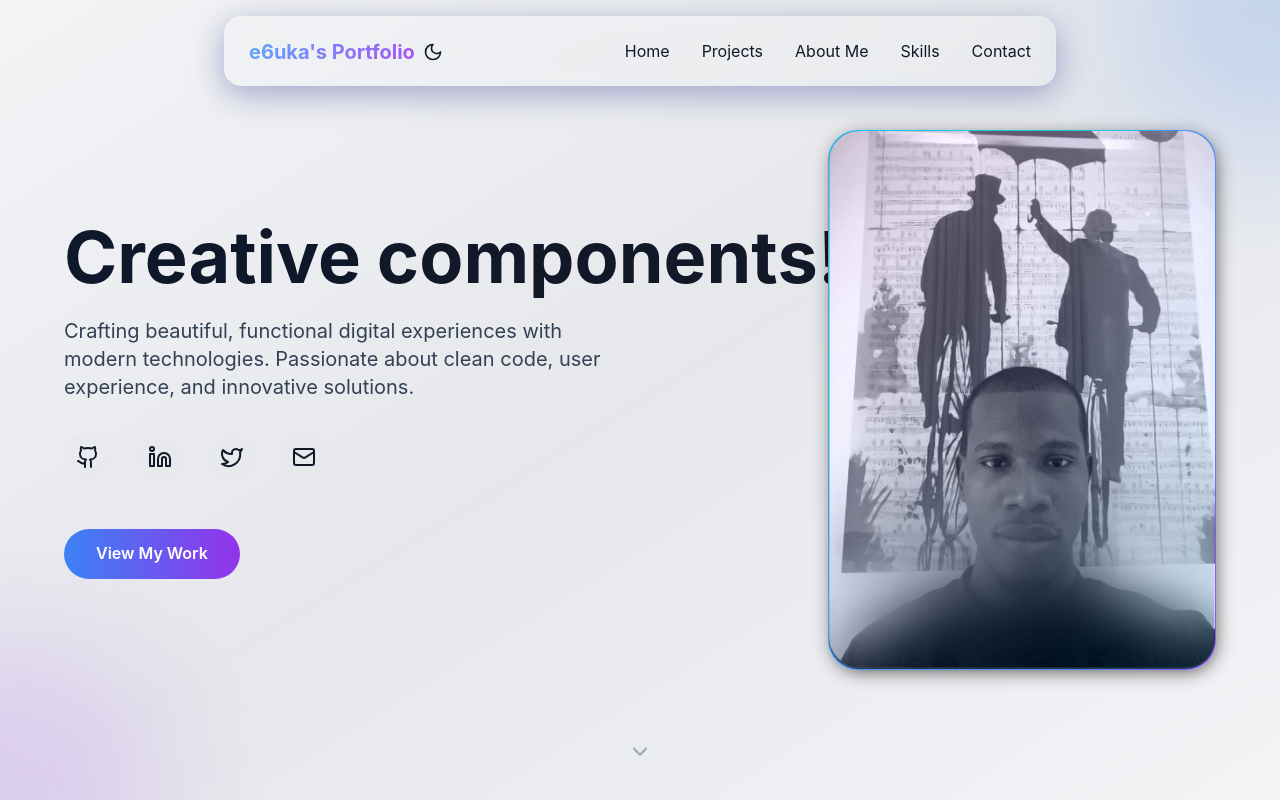
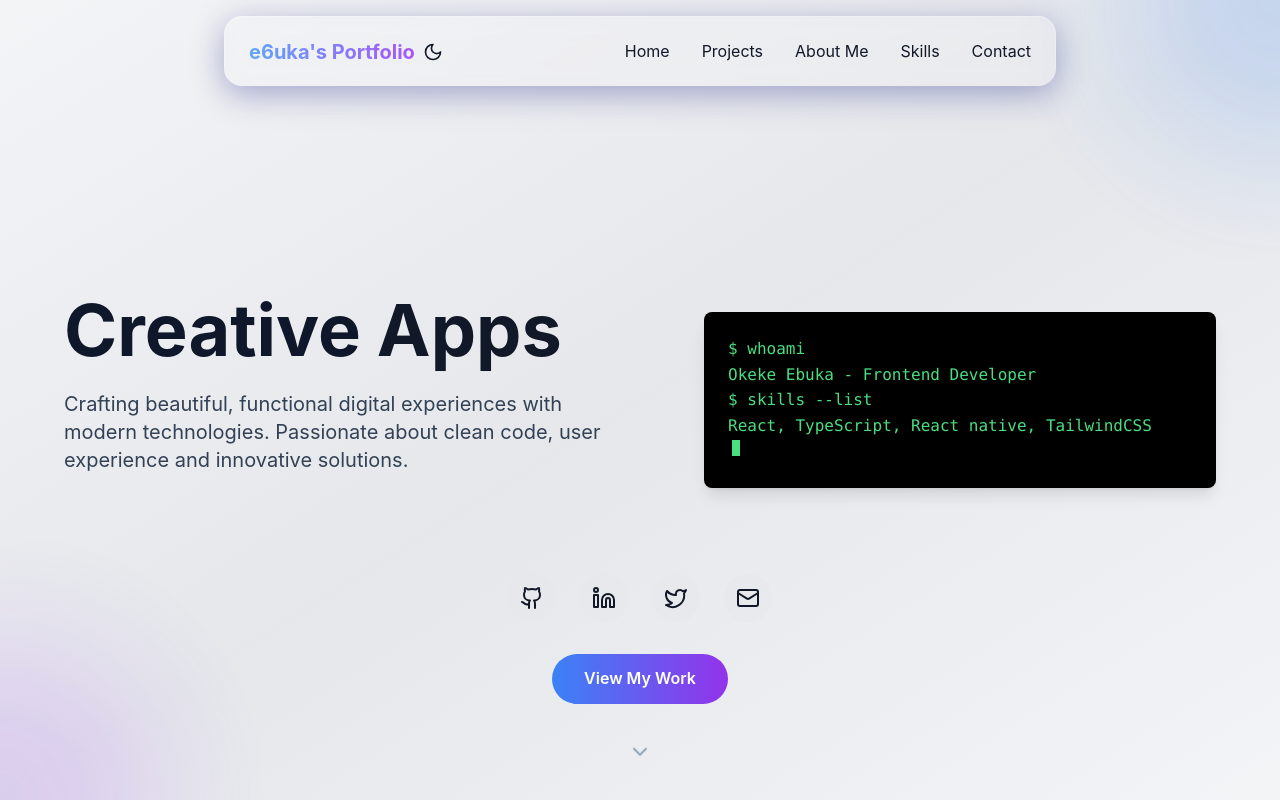
Before and after one commit to e6uka/my-portfolio, a React (Vite) app: page / in a window 1280 px wide. Shown: the top 800 px of the page. Built offline with nearby package versions, Linux system fonts and the light colour scheme.

Commit message:
terminal

```diff
--- a/package.json
+++ b/package.json
@@ -15,6 +15,7 @@
     "lucide-react": "^0.344.0",
     "react": "^18.3.1",
     "react-dom": "^18.3.1",
+    "react-parallax-tilt": "^1.7.304",
     "styled-components": "^6.1.19"
   },
   "devDependencies": {
--- a/src/components/Hero.tsx
+++ b/src/components/Hero.tsx
@@ -1,8 +1,11 @@
 import React, { useEffect, useState } from 'react';
 import { ChevronDown, Github, Linkedin, Mail, Twitter } from 'lucide-react';
 import RotatingText from './RotatingText';
-import ProfileCard from './ProfileCard';
+import Tilt from 'react-parallax-tilt';
+import LetterGlitch from './LetterGlitch';
+
 import { useTheme } from './ThemeProvider';
+import Terminal from './Terminal';
 
 const Hero: React.FC = () => {
   const [isVisible, setIsVisible] = useState(false);
@@ -37,7 +40,7 @@ const Hero: React.FC = () => {
         <div className="absolute -bottom-40 -left-40 w-80 h-80 bg-purple-500/20 rounded-full blur-3xl animate-pulse delay-1000" />
       </div>
 
-      <div className="max-w-6xl relative z-10 flex items-center min-h-screen">
+      <div className="max-w-6xl relative z-10 flex items-center min-h-screen w-full">
         <div className="w-full md:w-1/2 text-center md:text-left">
           <div
             className={`transition-all duration-1000 delay-300 ${
@@ -50,7 +53,7 @@ const Hero: React.FC = () => {
               </span>
               <span className="bg-gradient-to-r from-blue-400 via-purple-500 to-blue-400 bg-clip-text ">
                 <RotatingText
-                  texts={["coding", "components!", "thinking", "development"]}
+                  texts={["Code", "Apps", "Websites", "Logic"]}
                   rotationInterval={3500}
                   transition={{ type: "spring", damping: 25, stiffness: 300 }}
                   initial={{ y: "100%", opacity: 0 }}
@@ -71,16 +74,33 @@ const Hero: React.FC = () => {
           >
             <p className={`text-lg md:text-xl ${theme === 'light' ? 'text-slate-700' : 'text-slate-300'} mb-8 leading-relaxed`}>
               Crafting beautiful, functional digital experiences with modern technologies.
-              Passionate about clean code, user experience, and innovative solutions.
+              Passionate about clean code, user experience and innovative solutions.
             </p>
           </div>
+        </div>
 
+        <div className="hidden md:flex w-full md:w-1/2 justify-end items-center">
+          <Tilt
+            tiltMaxAngleX={5}
+            tiltMaxAngleY={5}
+            glareEnable={true}
+            glareMaxOpacity={0.1}
+            glareColor="#ffffff"
+            glarePosition="all"
+            className={`w-full max-w-lg transition-all duration-1000 delay-500 ${
+              isVisible ? 'opacity-100 translate-y-0' : 'opacity-0 translate-y-8'
+            }`}
+          >
+            <Terminal />
+          </Tilt>
+        </div>
+      </div>
       <div
         className={`transition-all duration-1000 delay-700 ${
           isVisible ? 'opacity-100 translate-y-0' : 'opacity-0 translate-y-8'
-            }`}
+        } absolute bottom-24 left-1/2 -translate-x-1/2 flex flex-col items-center gap-8 z-20 pointer-events-auto`}
       >
-            <div className="flex items-center justify-center md:justify-start gap-6 mb-12">
+        <div className="flex items-center justify-center gap-6">
           <a
             href="https://github.com/e6uka"
             className={`interactive p-3 ${socialIconBgClass} rounded-full transition-all duration-200 hover:scale-110 group`}
@@ -99,12 +119,6 @@ const Hero: React.FC = () => {
           >
             <Twitter className="w-6 h-6 group-hover:text-blue-400 transition-colors" />
           </a>
-              {/* <a
-                href="https://www.instagram.com/bukysgram/"
-                className={`interactive p-3 ${socialIconBgClass} rounded-full transition-all duration-200 hover:scale-110 group`}
-              >
-                <Instagram className="w-6 h-6 group-hover:text-blue-400 transition-colors" />
-              </a> */}
           <a
             href="mailto:clintonokeke56@gmail.com"
             className={`interactive p-3 ${socialIconBgClass} rounded-full transition-all duration-200 hover:scale-110 group`}
@@ -112,29 +126,12 @@ const Hero: React.FC = () => {
             <Mail className="w-6 h-6 group-hover:text-blue-400 transition-colors" />
           </a>
         </div>
-
         <button
           onClick={scrollToProjects}
           className="interactive bg-gradient-to-r from-blue-500 to-purple-600 hover:from-blue-600 hover:to-purple-700 px-8 py-3 rounded-full font-semibold text-white transition-all duration-200 hover:scale-105 hover:shadow-lg"
         >
           View My Work
         </button>
-          </div>
-        </div>
-
-        {/* Profile Card on the right */}
-        <div className="hidden md:flex w-full md:w-1/2 justify-end items-center">
-          <div
-            className={`transition-all duration-1000 delay-500 ${
-              isVisible ? 'opacity-100 translate-y-0' : 'opacity-0 translate-y-8'
-            }`}
-          >
-            <ProfileCard
-              avatarUrl="/src/assets/1.jpg"
-              name=""
-              title="" innerGradient={undefined} miniAvatarUrl={undefined} onContactClick={undefined}/>
-          </div>
-        </div>
       </div>
 
 
--- /dev/null
+++ b/src/components/LetterGlitch.tsx
@@ -0,0 +1,297 @@
+import { useRef, useEffect } from "react";
+
+const LetterGlitch = ({
+  glitchColors = ["#2b4539", "#61dca3", "#61b3dc"],
+  glitchSpeed = 50,
+  centerVignette = false,
+  outerVignette = true,
+  smooth = true,
+}: {
+  glitchColors: string[];
+  glitchSpeed: number;
+  centerVignette: boolean;
+  outerVignette: boolean;
+  smooth: boolean;
+}) => {
+  const canvasRef = useRef<HTMLCanvasElement | null>(null);
+  const animationRef = useRef<number | null>(null);
+  const letters = useRef<
+    {
+      char: string;
+      color: string;
+      targetColor: string;
+      colorProgress: number;
+    }[]
+  >([]);
+  const grid = useRef({ columns: 0, rows: 0 });
+  const context = useRef<CanvasRenderingContext2D | null>(null);
+  const lastGlitchTime = useRef(Date.now());
+
+  const fontSize = 16;
+  const charWidth = 10;
+  const charHeight = 20;
+
+  const lettersAndSymbols = [
+    "A",
+    "B",
+    "C",
+    "D",
+    "E",
+    "F",
+    "G",
+    "H",
+    "I",
+    "J",
+    "K",
+    "L",
+    "M",
+    "N",
+    "O",
+    "P",
+    "Q",
+    "R",
+    "S",
+    "T",
+    "U",
+    "V",
+    "W",
+    "X",
+    "Y",
+    "Z",
+    "!",
+    "@",
+    "#",
+    "$",
+    "&",
+    "*",
+    "(",
+    ")",
+    "-",
+    "_",
+    "+",
+    "=",
+    "/",
+    "[",
+    "]",
+    "{",
+    "}",
+    ";",
+    ":",
+    "<",
+    ">",
+    ",",
+    "0",
+    "1",
+    "2",
+    "3",
+    "4",
+    "5",
+    "6",
+    "7",
+    "8",
+    "9",
+  ];
+
+  const getRandomChar = () => {
+    return lettersAndSymbols[
+      Math.floor(Math.random() * lettersAndSymbols.length)
+    ];
+  };
+
+  const getRandomColor = () => {
+    return glitchColors[Math.floor(Math.random() * glitchColors.length)];
+  };
+
+  const hexToRgb = (hex: string) => {
+    const shorthandRegex = /^#?([a-f\d])([a-f\d])([a-f\d])$/i;
+    hex = hex.replace(shorthandRegex, (m, r, g, b) => {
+      return r + r + g + g + b + b;
+    });
+
+    const result = /^#?([a-f\d]{2})([a-f\d]{2})([a-f\d]{2})$/i.exec(hex);
+    return result
+      ? {
+          r: parseInt(result[1], 16),
+          g: parseInt(result[2], 16),
+          b: parseInt(result[3], 16),
+        }
+      : null;
+  };
+
+  const interpolateColor = (
+    start: { r: number; g: number; b: number },
+    end: { r: number; g: number; b: number },
+    factor: number
+  ) => {
+    const result = {
+      r: Math.round(start.r + (end.r - start.r) * factor),
+      g: Math.round(start.g + (end.g - start.g) * factor),
+      b: Math.round(start.b + (end.b - start.b) * factor),
+    };
+    return `rgb(${result.r}, ${result.g}, ${result.b})`;
+  };
+
+  const calculateGrid = (width: number, height: number) => {
+    const columns = Math.ceil(width / charWidth);
+    const rows = Math.ceil(height / charHeight);
+    return { columns, rows };
+  };
+
+  const initializeLetters = (columns: number, rows: number) => {
+    grid.current = { columns, rows };
+    const totalLetters = columns * rows;
+    letters.current = Array.from({ length: totalLetters }, () => ({
+      char: getRandomChar(),
+      color: getRandomColor(),
+      targetColor: getRandomColor(),
+      colorProgress: 1,
+    }));
+  };
+
+  const resizeCanvas = () => {
+    const canvas = canvasRef.current;
+    if (!canvas) return;
+    const parent = canvas.parentElement;
+    if (!parent) return;
+
+    const dpr = window.devicePixelRatio || 1;
+    const rect = parent.getBoundingClientRect();
+
+    canvas.width = rect.width * dpr;
+    canvas.height = rect.height * dpr;
+
+    canvas.style.width = `${rect.width}px`;
+    canvas.style.height = `${rect.height}px`;
+
+    if (context.current) {
+      context.current.setTransform(dpr, 0, 0, dpr, 0, 0);
+    }
+
+    const { columns, rows } = calculateGrid(rect.width, rect.height);
+    initializeLetters(columns, rows);
+    drawLetters();
+  };
+
+  const drawLetters = () => {
+    if (!context.current || letters.current.length === 0) return;
+    const ctx = context.current;
+    const { width, height } = canvasRef.current!.getBoundingClientRect();
+    ctx.clearRect(0, 0, width, height);
+    ctx.font = `${fontSize}px monospace`;
+    ctx.textBaseline = "top";
+
+    letters.current.forEach((letter, index) => {
+      const x = (index % grid.current.columns) * charWidth;
+      const y = Math.floor(index / grid.current.columns) * charHeight;
+      ctx.fillStyle = letter.color;
+      ctx.fillText(letter.char, x, y);
+    });
+  };
+
+  const updateLetters = () => {
+    if (!letters.current || letters.current.length === 0) return;
+
+    const updateCount = Math.max(1, Math.floor(letters.current.length * 0.05));
+
+    for (let i = 0; i < updateCount; i++) {
+      const index = Math.floor(Math.random() * letters.current.length);
+      if (!letters.current[index]) continue;
+
+      letters.current[index].char = getRandomChar();
+      letters.current[index].targetColor = getRandomColor();
+
+      if (!smooth) {
+        letters.current[index].color = letters.current[index].targetColor;
+        letters.current[index].colorProgress = 1;
+      } else {
+        letters.current[index].colorProgress = 0;
+      }
+    }
+  };
+
+  const handleSmoothTransitions = () => {
+    let needsRedraw = false;
+    letters.current.forEach((letter) => {
+      if (letter.colorProgress < 1) {
+        letter.colorProgress += 0.05;
+        if (letter.colorProgress > 1) letter.colorProgress = 1;
+
+        const startRgb = hexToRgb(letter.color);
+        const endRgb = hexToRgb(letter.targetColor);
+        if (startRgb && endRgb) {
+          letter.color = interpolateColor(
+            startRgb,
+            endRgb,
+            letter.colorProgress
+          );
+          needsRedraw = true;
+        }
+      }
+    });
+
+    if (needsRedraw) {
+      drawLetters();
+    }
+  };
+
+  const animate = () => {
+    const now = Date.now();
+    if (now - lastGlitchTime.current >= glitchSpeed) {
+      updateLetters();
+      drawLetters();
+      lastGlitchTime.current = now;
+    }
+
+    if (smooth) {
+      handleSmoothTransitions();
+    }
+
+    animationRef.current = requestAnimationFrame(animate);
+  };
+
+  useEffect(() => {
+    const canvas = canvasRef.current;
+    if (!canvas) return;
+
+    context.current = canvas.getContext("2d");
+    resizeCanvas();
+    animate();
+
+    let resizeTimeout: NodeJS.Timeout;
+
+    const handleResize = () => {
+      clearTimeout(resizeTimeout);
+      resizeTimeout = setTimeout(() => {
+        cancelAnimationFrame(animationRef.current as number);
+        resizeCanvas();
+        animate();
+      }, 100);
+    };
+
+    window.addEventListener("resize", handleResize);
+
+    return () => {
+      cancelAnimationFrame(animationRef.current!);
+      window.removeEventListener("resize", handleResize);
+    };
+    // eslint-disable-next-line react-hooks/exhaustive-deps
+  }, [glitchSpeed, smooth]);
+
+  return (
+    <div className="relative w-full h-full bg-black overflow-hidden">
+      <canvas ref={canvasRef} className="block w-full h-full" />
+      {outerVignette && (
+        <div
+          className="absolute top-0 left-0 w-full h-full pointer-events-none bg-[radial-gradient(circle,_rgba(0,0,0,0)_60%,_rgba(0,0,0,1)_100%)]"
+        ></div>
+      )}
+      {centerVignette && (
+        <div
+          className="absolute top-0 left-0 w-full h-full pointer-events-none bg-[radial-gradient(circle,_rgba(0,0,0,0.8)_0%,_rgba(0,0,0,0)_60%)]"
+        ></div>
+      )}
+    </div>
+  );
+};
+
+export default LetterGlitch;
--- /dev/null
+++ b/src/components/Terminal.tsx
@@ -0,0 +1,42 @@
+import React, { useEffect, useState } from "react";
+
+const lines = [
+  "$ whoami",
+  "Okeke Ebuka - Frontend Developer",
+  "$ skills --list",
+  "React, TypeScript, React native, TailwindCSS",
+//   "$ now",
+//   "Building Finlake for Softgem Global Technologies",
+];
+
+export default function Terminal() {
+  const [displayedText, setDisplayedText] = useState("");
+  const [lineIndex, setLineIndex] = useState(0);
+  const [charIndex, setCharIndex] = useState(0);
+
+  useEffect(() => {
+    if (lineIndex < lines.length) {
+      if (charIndex < lines[lineIndex].length) {
+        const timeout = setTimeout(() => {
+          setDisplayedText((prev) => prev + lines[lineIndex][charIndex]);
+          setCharIndex((prev) => prev + 1);
+        }, 50);
+        return () => clearTimeout(timeout);
+      } else {
+        const timeout = setTimeout(() => {
+          setDisplayedText((prev) => prev + "\n");
+          setLineIndex((prev) => prev + 1);
+          setCharIndex(0);
+        }, 400);
+        return () => clearTimeout(timeout);
+      }
+    }
+  }, [charIndex, lineIndex]);
+
+  return (
+    <div className="bg-black text-green-400 font-mono p-6 rounded-lg shadow-lg w-full max-w-2xl mx-auto">
+      <pre className="whitespace-pre-wrap">{displayedText}</pre>
+      <span className="inline-block w-2 bg-green-400 animate-pulse ml-1 h-4"></span>
+    </div>
+  );
+}
```
Also changed, not shown: 2 other files (tests, documents, lock files or other folders). Lines whose indentation alone changed are shown as unchanged.
